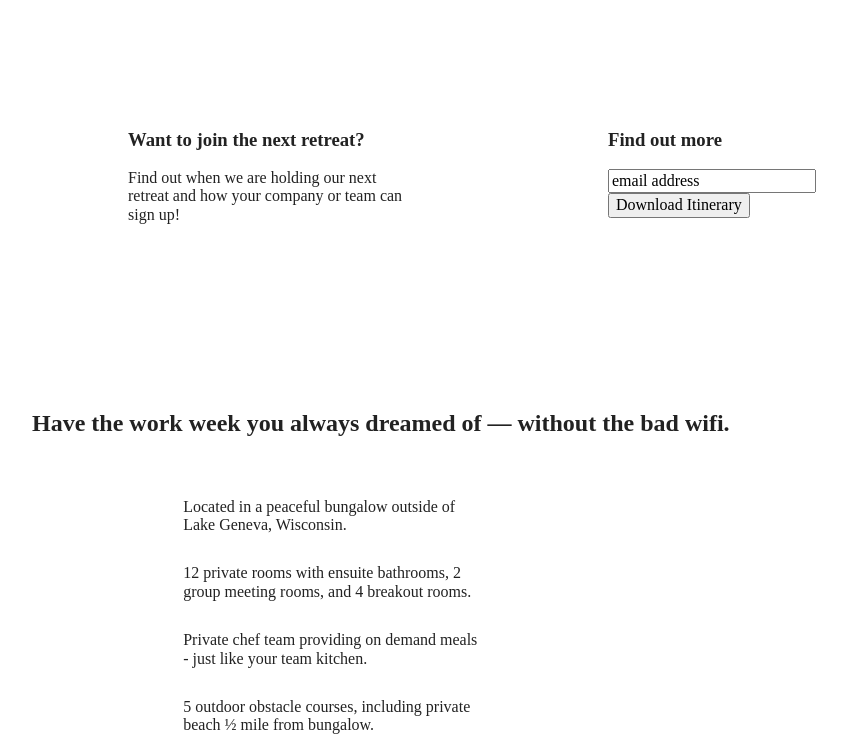
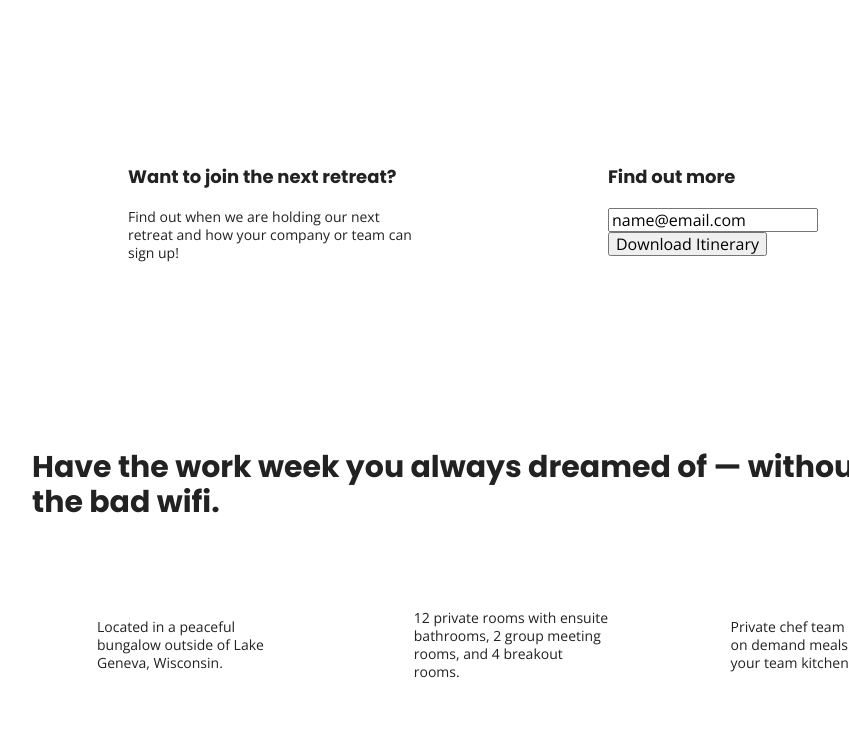
Before and after one commit to amberlehua/unplugged-retreat, a website built with Parcel: page index.html in a window 1280 px wide. Shown: the part 336-1074 px from the top of the page, without its empty margins (128-977 px from the left). Built offline with nearby package versions, Linux system fonts and the light colour scheme.

Commit message:
Add font and font styling

```diff
--- a/css/main.css
+++ b/css/main.css
@@ -78,7 +78,58 @@ textarea {
 /* ==========================================================================
    Author's custom styles
    ========================================================================== */
-   .content-wrapper {
+/* General STyles */
+html {
+  font-size: 16px;
+}
+
+body {
+  font-family: "Open Sans", sans-serif;
+  font-size: 1em;
+  text-align: left;
+}
+
+ul,
+ol {
+  list-style-type: none;
+}
+
+a {
+  color: #e2e3ed;
+  text-decoration: none;
+}
+
+h2 {
+  font-family: "Poppins", sans-serif;
+  font-size: 1.875em;
+}
+
+h3,
+h4 {
+  font-family: "Poppins", sans-serif;
+  font-size: 1.125em;
+  margin: 20px 0;
+}
+
+p {
+  font-size: .875em;
+  line-height: 1.285;
+}
+
+
+img {
+
+}
+
+figure {
+
+}
+
+address {
+  font-style: normal;
+}
+
+.content-wrapper {
      width: 90%;
      margin: 50px 0;
    }
@@ -410,7 +461,7 @@ aside {
   }
 
   .features .features-item-description {
-    width: 50%;
+    width: 62%;
   }
 
   /* Reviews */
--- a/index.html
+++ b/index.html
@@ -20,6 +20,11 @@
   <link rel="stylesheet" href="css/main.css">
 
   <meta name="theme-color" content="#fafafa">
+
+
+<!-- Google Fonts -->
+<link href="https://fonts.googleapis.com/css?family=Open+Sans:400,700|Poppins:500,700" rel="stylesheet">
+
 </head>
 
 <body>
@@ -54,7 +59,7 @@
         </div>
         <div class="form">
           <h3>Find out more</h3>
-          <input type="text" name="name" value="email address"><br>
+          <input type="text" name="name" value="name@email.com"><br>
           <input type="button" value="Download Itinerary">
         </div>
       </div>
@@ -63,7 +68,7 @@
     <section class="features">
       <div class="content-wrapper">
           <h2>Have the work week you always dreamed of — without the bad wifi.</h2>
-        <div class="feature-items">
+        <div class="features-items">
           <article>
             <p class="fontawesome-icon"></p>
             <p class="features-item-description">Located in a peaceful bungalow outside of Lake Geneva, Wisconsin. </p>
```
Also changed, not shown: about/index.html (+5 -2 lines), faq/index.html (+5 -0 lines).
